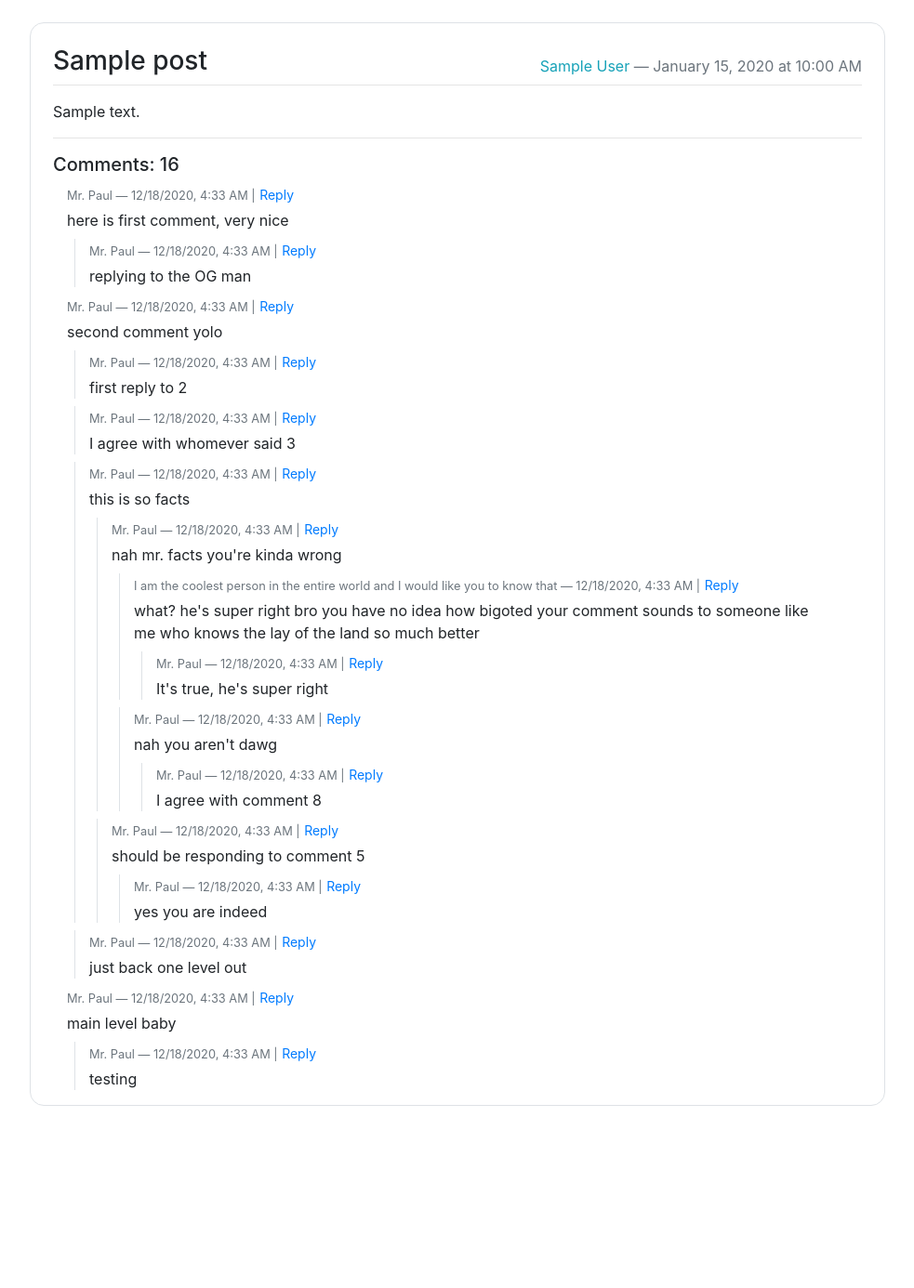
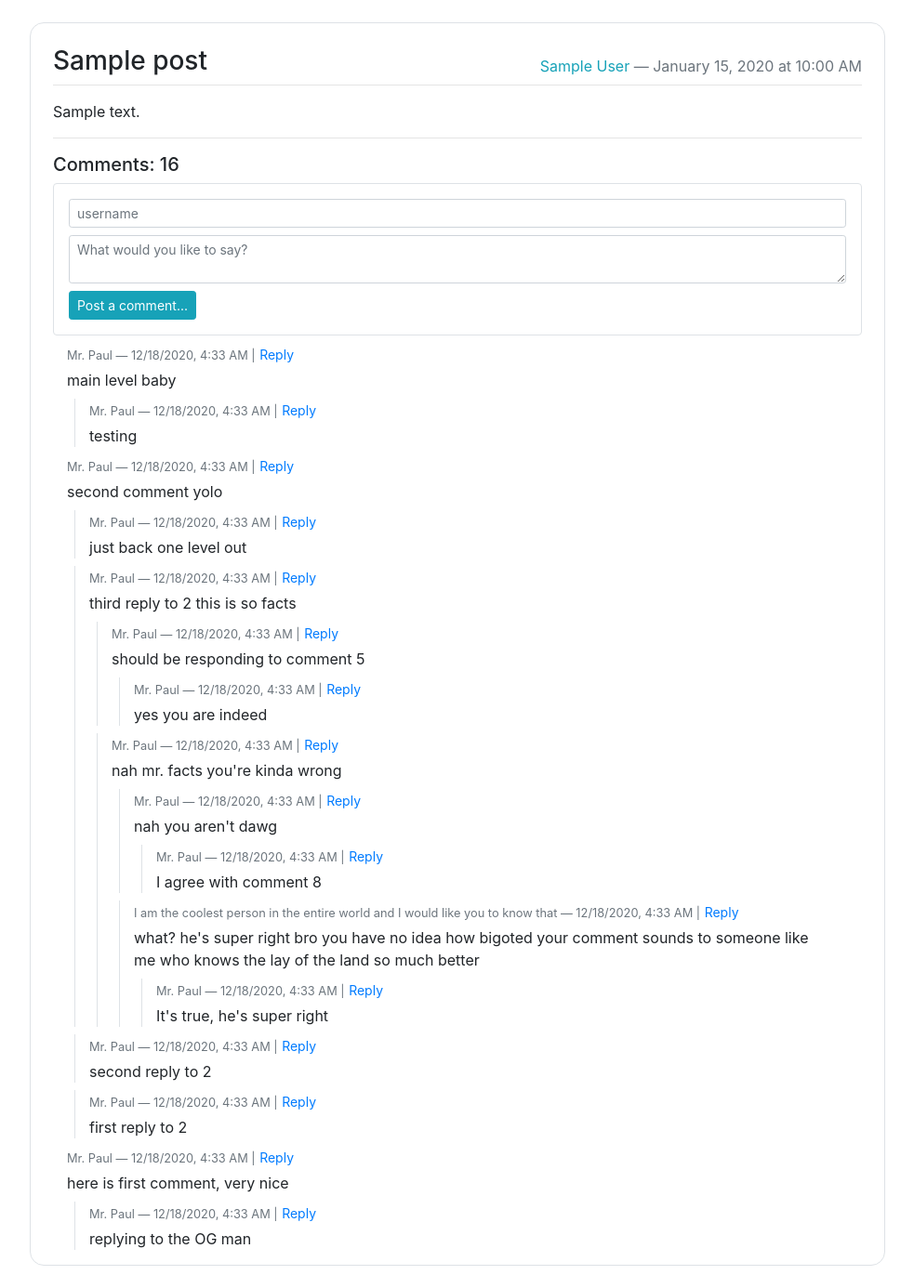
Before and after one commit to plt3/flask-forum, a Flask app: page /post/1 in a window 1280 px wide. Shown: the part 56-1442 px from the top of the page at 93% size, without its empty margins (148-1131 px from the left). Before the commit the page ends 1246 px from the top, so only its background shows below. Run offline with Flask 2, Linux system fonts and the light colour scheme; tables that the repository leaves empty hold one stand-in row (values such as "Sample post").

Commit message:
added lots of javascript to post page in order to submit comment form without reloading page

```diff
--- a/webApp/forms.py
+++ b/webApp/forms.py
@@ -1,5 +1,5 @@
 from flask_wtf import FlaskForm
-from wtforms import StringField, SubmitField, TextAreaField
+from wtforms import HiddenField, StringField, SubmitField, TextAreaField
 from wtforms.validators import DataRequired
 
 
@@ -8,3 +8,10 @@ class PostForm(FlaskForm):
     title = StringField("Title:", validators=[DataRequired()])
     content = TextAreaField("Content:", validators=[DataRequired()])
     submit = SubmitField("Post")
+
+
+class CommentForm(FlaskForm):
+    postId = HiddenField("postId")
+    name = StringField("Name:", validators=[DataRequired()])
+    content = TextAreaField("Content:", validators=[DataRequired()])
+    submit = SubmitField("Post a comment...")
--- a/webApp/routes.py
+++ b/webApp/routes.py
@@ -1,9 +1,9 @@
 import time
 
-from flask import redirect, render_template, url_for
+from flask import redirect, render_template, request, url_for
 
 from webApp import app, db
-from webApp.forms import PostForm
+from webApp.forms import CommentForm, PostForm
 from webApp.models import Post
 from webApp.utils import createListDict
 
@@ -21,10 +21,15 @@ listComments = [
     {
         "author": "Mr. Paul",
         "id": 4,
-        "content": "I agree with whomever said 3",
+        "content": "second reply to 2",
         "replyTo": 2,
     },
-    {"author": "Mr. Paul", "id": 5, "content": "this is so facts", "replyTo": 2},
+    {
+        "author": "Mr. Paul",
+        "id": 5,
+        "content": "third reply to 2 this is so facts",
+        "replyTo": 2,
+    },
     {
         "author": "Mr. Paul",
         "id": 6,
@@ -70,6 +75,8 @@ def home():
 
 @app.route("/post/<int:postId>")
 def post(postId):
+    form = CommentForm()
+
     postObj = Post.query.get(postId)
     dataQuery = listComments
     fakeJson = createListDict(dataQuery)
@@ -81,6 +88,7 @@ def post(postId):
         post=postObj,
         data=fakeJson,
         numComments=len(dataQuery),
+        form=form,
         t=time.time(),
     )
 
@@ -103,8 +111,22 @@ def createPost():
     return render_template("createPost.html", form=form)
 
 
-@app.route("/test")
-def test():
-    dataQuery = listComments
-    fakeJson = createListDict(dataQuery)
-    return render_template("commentTest.html", data=fakeJson)
+@app.route("/addComment/<int:postId>", methods=["POST"])
+def addComment(postId):
+    # this needs a lot more input sanitization
+
+    # this is a stand-in for adding to the database
+    print(request.json)
+
+    comDict = {
+        "author": request.json.get("name"),
+        "id": max([com["id"] for com in listComments]) + 1,
+        "content": request.json.get("content"),
+        "replyTo": 0,
+    }
+
+    listComments.append(comDict)
+
+    # should return way more helpful information than what it currently does
+
+    return str(postId)
--- a/webApp/static/commentReply.js
+++ b/webApp/static/commentReply.js
@@ -1,39 +1,103 @@
+function setAttrs(element, attrs) {
+  for (const attr in attrs) {
+    element.setAttribute(attr, attrs[attr]);
+  }
+}
+
+async function makeRequest(url, options) {
+  const response = await fetch(url, options);
+  const responseData = await response.json();
+  return responseData;
+}
+
+async function postComment() {
+  const commentForm = event.target.parentElement.elements;
+  const contentElem = commentForm.content;
+  const nameElem = commentForm.name;
+  const postId = commentForm.postId.value;
+  const commentEndpoint = `${window.location.protocol}//${window.location.host}/addComment/${postId}`;
+
+  const fetchOptions = {
+    method: "POST",
+    headers: { "Content-Type": "application/json;charset=utf-8" },
+    body: JSON.stringify({
+      name: nameElem.value,
+      content: contentElem.value,
+    }),
+  };
+
+  if (contentElem.checkValidity() && nameElem.checkValidity()) {
+    event.preventDefault();
+
+    const resp = await makeRequest(commentEndpoint, fetchOptions);
+
+    if (resp === 13) {
+      // SO OBVIOUSLY this doesn't work much and I should probably clone a node somehow
+      // to make a new comment and
+      const newComment = document.createElement("div");
+      newComment.className = "container mb-2 mt-2";
+      newComment.innerHTML = `${nameElem.value} wrote ${contentElem.value}`;
+
+      const articleElem = document.querySelector("article.post-container");
+      const firstComment = document.querySelector(
+        "article > div.container.mb-2.mt-2"
+      );
+      articleElem.insertBefore(newComment, firstComment);
+    }
+  }
+}
+
 function postReply() {
+  // Event handler for Reply button on all comments on /page/*
+  // Creates a form to submit reply
   const commentText = event.target.parentElement.nextElementSibling;
 
   if (commentText.firstElementChild !== null) {
     return;
   }
 
+  event.target.disabled = true;
+
   const fullText = event.target.parentElement.innerHTML;
-  const replyTo = fullText.slice(0, fullText.indexOf(' — '));
+  const replyTo = fullText.slice(0, fullText.indexOf(" — "));
 
-  // pleaseeeeeee refactor and despaghettify
+  const formAttrs = {
+    action: "",
+    method: "POST",
+  };
 
-  const form = document.createElement('form');
-  form.setAttribute('action', '');
-  form.setAttribute('method', 'POST');
-  form.setAttribute('class', 'border rounded mt-2 p-2')
+  const nameAttrs = {
+    type: "text",
+    name: "username",
+    placeholder: "username",
+  };
 
-  const nameInput = document.createElement('input');
-  nameInput.setAttribute('type', 'text');
-  nameInput.setAttribute('name', 'username');
-  nameInput.setAttribute('id', 'username');
-  nameInput.setAttribute('placeholder', 'username');
-  nameInput.className = 'form-control mb-2';
+  const contentAttrs = {
+    name: "content",
+    placeholder: `Reply to ${replyTo}...`,
+  };
+
+  const form = document.createElement("form");
+  const nameInput = document.createElement("input");
+  const contentInput = document.createElement("textarea");
+  const submitButton = document.createElement("button");
+
+  setAttrs(form, formAttrs);
+  form.className = "border rounded mt-2 p-2";
+
+  setAttrs(nameInput, nameAttrs);
+  nameInput.id = "username";
+  nameInput.className = "form-control form-control-sm mb-2";
   nameInput.required = true;
 
-  const contentInput = document.createElement('textarea');
-  contentInput.setAttribute('name', 'content');
-  contentInput.setAttribute('id', 'content');
-  contentInput.setAttribute('placeholder', `Reply to ${replyTo}...`);
-  contentInput.className = 'form-control mb-2';
+  setAttrs(contentInput, contentAttrs);
+  contentInput.id = "content";
+  contentInput.className = "form-control form-control-sm mb-2";
   contentInput.required = true;
 
-  const submitButton = document.createElement('button');
-  submitButton.type= 'submit';
-  submitButton.innerHTML = 'Submit';
-  submitButton.className = 'btn btn-info btn-sm';
+  submitButton.type = "submit";
+  submitButton.innerHTML = "Submit";
+  submitButton.className = "btn btn-info btn-sm";
 
   form.appendChild(nameInput);
   form.appendChild(contentInput);
--- a/webApp/templates/post.html
+++ b/webApp/templates/post.html
@@ -10,6 +10,14 @@
     <hr class="mt-0">
 
   <h5>Comments: {{ numComments }}</h5>
+
+  <form class="border p-3 rounded" action="" method="POST">
+    {{ form.csrf_token }}
+    {{ form.postId(value=post.id) }}
+    {{ form.name(class="form-control form-control-sm", placeholder="username") }}
+    {{ form.content(class="form-control form-control-sm mt-2 mb-2", placeholder="What would you like to say?") }}
+    {{ form.submit(class="btn btn-info btn-sm", onclick="postComment()") }}
+  </form>
 
   {%- macro recPrint(comList, level=0) -%}
     {%- if comList | length > 0 -%}
--- a/webApp/utils.py
+++ b/webApp/utils.py
@@ -28,7 +28,8 @@ def createListDict(wholeList, id=0, appendList=False):
             "content": comment["content"],
             "replies": [],
         }
-        appendList.append(commentDict)
+        # appendList.append(commentDict)
+        appendList.insert(0, commentDict)
         createListDict(wholeList, commentDict["id"], commentDict["replies"])
 
     if id == 0:
```
Also changed, not shown: 1 other file.
